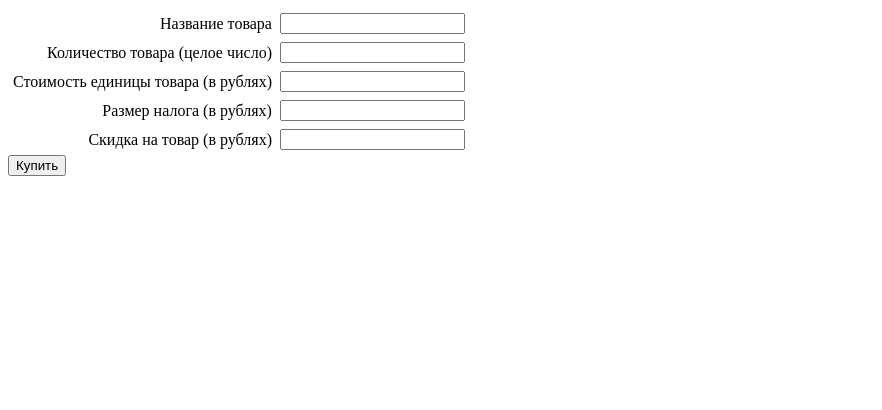
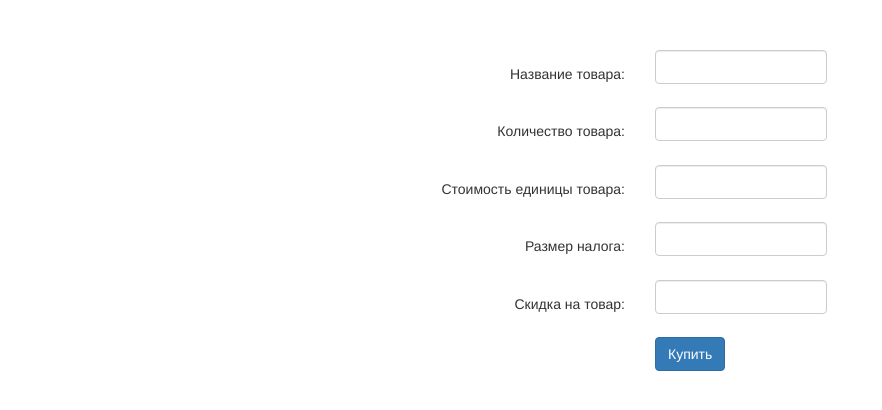
Before and after one commit to Hoyking/webpay, a website: page index.html in a window 1280 px wide. Shown: the whole page, without its empty margins (0-882 px from the left). Drawn offline with nearby package versions, Linux system fonts and the light colour scheme.

Commit message:
Bootstrap added

```diff
--- a/index.html
+++ b/index.html
@@ -2,10 +2,18 @@
 <html>
 <head>
 	<title></title>
+	<meta charset="utf-8">
+	<link rel="stylesheet" href="https://maxcdn.bootstrapcdn.com/bootstrap/3.3.7/css/bootstrap.min.css"
+		integrity="sha384-BVYiiSIFeK1dGmJRAkycuHAHRg32OmUcww7on3RYdg4Va+PmSTsz/K68vbdEjh4u" crossorigin="anonymous">
 	<script src="http://code.jquery.com/jquery-3.2.1.min.js"></script>
+	<style type="text/css">
+  	form {
+  		padding: 50px;
+  	}
+  </style>
 </head>
 <body>
-	<form action="https://securesandbox.webpay.by/" method="post">
+	<form class="form-horizontal" action="https://securesandbox.webpay.by/" method="post">
 		<input type="hidden" name="*scart">
 		<input type="hidden" name="wsb_version" value="2">
 		<input type="hidden" name="wsb_language_id" value="russian">
@@ -21,29 +29,41 @@
 		<input type="hidden" name="wsb_email" value="no@body.tld" >
 		<input type="hidden" name="wsb_total">
 		<input type="hidden" name="wsb_signature">
-		<table cellpadding="3" style="text-align:right">
-			<tr>
-				<td>Название товара</td>
-				<td><input name="wsb_invoice_item_name[0]" required></td>
-			</tr>
-			<tr>
-				<td>Количество товара (целое число)</td>
-				<td><input name="wsb_invoice_item_quantity[0]" required></td>
-			</tr>
-			<tr>
-				<td>Стоимость единицы товара (в рублях)</td>
-				<td><input name="wsb_invoice_item_price[0]" required></td>
-			</tr>
-			<tr>
-				<td>Размер налога (в рублях)</td>
-				<td><input name="wsb_tax" required></td>
-			</tr>
-			<tr>
-				<td>Скидка на товар (в рублях)</td>
-				<td><input name="wsb_discount_price" required></td>
-			</tr>
-		</table>
-		<input id="buyButton" value="Купить" type="submit">
+		<div class="form-group">
+	    <label class="control-label col-md-offset-3 col-md-3"><H5>Название товара:</H5></label>
+	    <div class="col-md-2">
+	      <input class="form-control" name="wsb_invoice_item_name[0]" required>
+	    </div>
+	  </div>
+	  <div class="form-group">
+	    <label class="control-label col-md-offset-3 col-md-3"><H5>Количество товара:</H5></label>
+	    <div class="col-md-2">
+	      <input class="form-control" name="wsb_invoice_item_quantity[0]" required>
+	    </div>
+	  </div>
+	  <div class="form-group">
+	    <label class="control-label col-md-offset-3 col-md-3"><H5>Стоимость единицы товара:</H5></label>
+	    <div class="col-md-2">
+	      <input class="form-control" name="wsb_invoice_item_price[0]" required>
+	    </div>
+	  </div>
+	  <div class="form-group">
+	    <label class="control-label col-md-offset-3 col-md-3"><H5>Размер налога:</H5></label>
+	    <div class="col-md-2">
+	      <input class="form-control" name="wsb_tax" required>
+	    </div>
+	  </div>
+	  <div class="form-group">
+	    <label class="control-label col-md-offset-3 col-md-3"><H5>Скидка на товар:</H5></label>
+	    <div class="col-md-2">
+	      <input class="form-control" name="wsb_discount_price" required>
+	    </div>
+	  </div>
+	  <div class="form-group">
+      <div class="col-md-offset-6 col-md-1">
+        <input type="submit" class="btn btn-primary" id="buyButton" value="Купить">
+      </div>
+    </div>
 	</form>
 	<script src="js/index.js"></script>
 </body>
--- a/package.json
+++ b/package.json
@@ -15,8 +15,8 @@
   },
   "devDependencies": {
     "browser-sync": "^2.18.12",
+    "gulp": "^3.9.1",
     "gulp-browserify": "^0.5.1",
-    "gulp": "^3.9.1",
     "gulp-rigger": "^0.5.8",
     "gulp-sourcemaps": "^2.6.0",
     "gulp-uglify": "^3.0.0",
```
